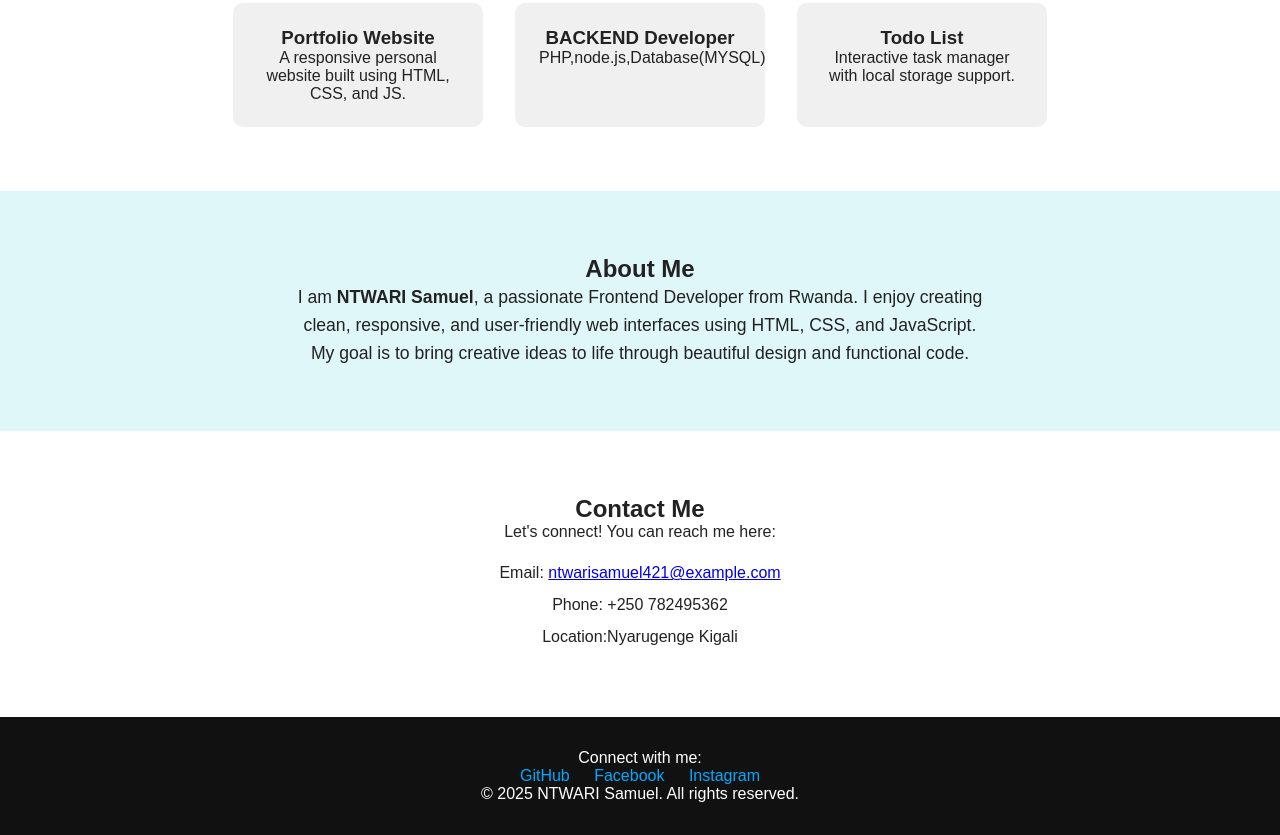
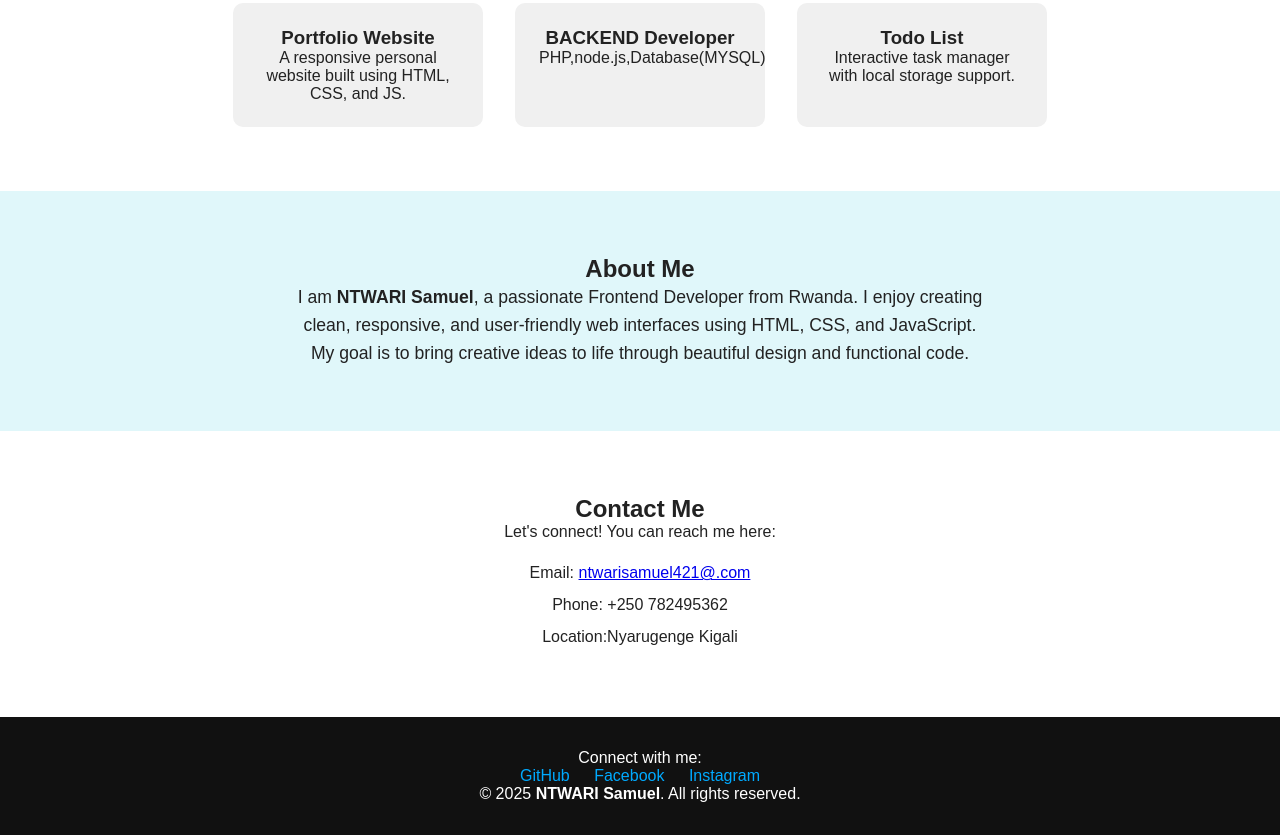
Before and after one commit to NtwariSamuelDeveloper/Projects, a plain HTML site: page index.html in a window 1280 px wide. Shown: the part 981-1816 px from the top of the page. Drawn offline with Linux system fonts and the light colour scheme.

```diff
--- a/index.html
+++ b/index.html
@@ -245,7 +245,7 @@
     <h2>Contact Me</h2>
     <p>Let's connect! You can reach me here:</p>
     <ul>
-      <li>Email: <a href="mailto:ntwarisamuel421@example.com">ntwarisamuel421@example.com</a></li>
+      <li>Email: <a href="mailto:ntwarisamuel421@example.com">ntwarisamuel421@.com</a></li>
       <li>Phone: +250 782495362</li>
       <li>Location:Nyarugenge Kigali</li>
     </ul>
@@ -259,7 +259,7 @@
       <a href="https://facebook.com/Hero Sam" target="_blank">Facebook</a>
       <a href="https://instagram.com/yourprofile" target="_blank">Instagram</a>
     </div>
-    <p>&copy; 2025 NTWARI Samuel. All rights reserved.</p>
+    <p>&copy; 2025<strong> NTWARI Samuel</strong>. All rights reserved.</p>
   </footer>
 
   <script>
```
